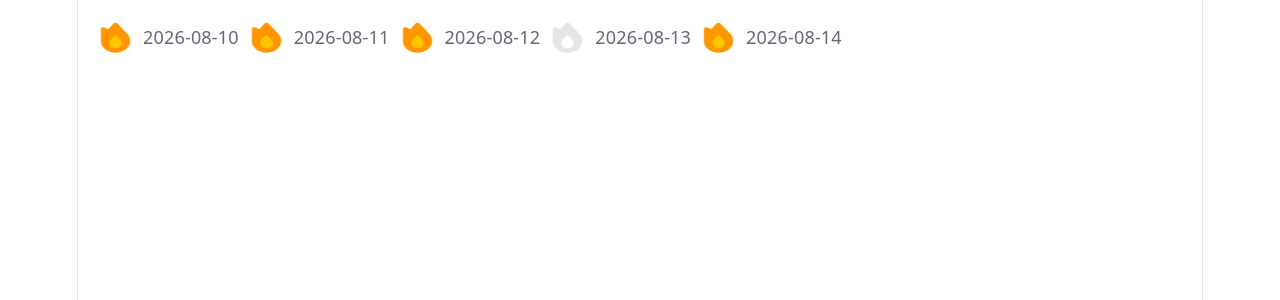
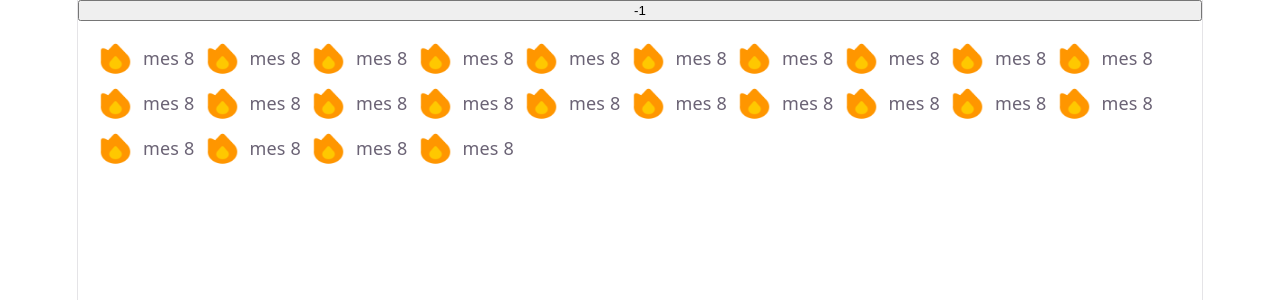
Before and after one commit to malerossi/Proyecto2026_Niura, a React (Vite) app in the folder Niura/: page /racha in a window 1280 px wide. Shown: the top 300 px of the page. Built offline with nearby package versions, Linux system fonts and the light colour scheme.

Commit message:
uaaaaaaaaaaaaaaaaaaaaaaaaaaaaaaaaaaaaaaaaaaaaaaaaaaaaaaa

```diff
--- a/Niura/src/racha.tsx
+++ b/Niura/src/racha.tsx
@@ -1,17 +1,59 @@
 import * as React from 'react';
+import { date } from 'zod';
 
 interface DiaRacha {
-  fecha: string;
+  fecha: Date;
   completado: boolean;
 }
 
-const historialRacha: DiaRacha[] = [
-  { fecha: "2026-08-10", completado: true },
-  { fecha: "2026-08-11", completado: true },
-  { fecha: "2026-08-12", completado: true },
-  { fecha: "2026-08-13", completado: false }, // Este será rojo 🟥
-  { fecha: "2026-08-14", completado: true },
+
+
+export const historialRacha: DiaRacha[] = [
+  // Julio
+  { fecha: new Date("2026-07-15T00:00:00"), completado: true },
+  { fecha: new Date("2026-07-16T00:00:00"), completado: true },
+  { fecha: new Date("2026-07-17T00:00:00"), completado: true },
+  { fecha: new Date("2026-07-18T00:00:00"), completado: true },
+  { fecha: new Date("2026-07-19T00:00:00"), completado: true },
+  { fecha: new Date("2026-07-20T00:00:00"), completado: true },
+  { fecha: new Date("2026-07-21T00:00:00"), completado: true },
+  { fecha: new Date("2026-07-22T00:00:00"), completado: true },
+  { fecha: new Date("2026-07-23T00:00:00"), completado: true },
+  { fecha: new Date("2026-07-24T00:00:00"), completado: true },
+  { fecha: new Date("2026-07-25T00:00:00"), completado: true },
+  { fecha: new Date("2026-07-26T00:00:00"), completado: true },
+  { fecha: new Date("2026-07-27T00:00:00"), completado: true },
+  { fecha: new Date("2026-07-28T00:00:00"), completado: true },
+  { fecha: new Date("2026-07-29T00:00:00"), completado: true },
+  { fecha: new Date("2026-07-30T00:00:00"), completado: true },
+  { fecha: new Date("2026-07-31T00:00:00"), completado: true },
+  // Agosto
+  { fecha: new Date("2026-08-01T00:00:00"), completado: true },
+  { fecha: new Date("2026-08-02T00:00:00"), completado: true },
+  { fecha: new Date("2026-08-03T00:00:00"), completado: true },
+  { fecha: new Date("2026-08-04T00:00:00"), completado: true },
+  { fecha: new Date("2026-08-05T00:00:00"), completado: true },
+  { fecha: new Date("2026-08-06T00:00:00"), completado: true },
+  { fecha: new Date("2026-08-07T00:00:00"), completado: true },
+  { fecha: new Date("2026-08-08T00:00:00"), completado: true },
+  { fecha: new Date("2026-08-09T00:00:00"), completado: true },
+  { fecha: new Date("2026-08-10T00:00:00"), completado: true },
+  { fecha: new Date("2026-08-11T00:00:00"), completado: true },
+  { fecha: new Date("2026-08-12T00:00:00"), completado: true },
+  { fecha: new Date("2026-08-13T00:00:00"), completado: true },
+  { fecha: new Date("2026-08-14T00:00:00"), completado: true },
+  { fecha: new Date("2026-08-15T00:00:00"), completado: true },
+  { fecha: new Date("2026-08-16T00:00:00"), completado: true },
+  { fecha: new Date("2026-08-17T00:00:00"), completado: true },
+  { fecha: new Date("2026-08-18T00:00:00"), completado: true },
+  { fecha: new Date("2026-08-19T00:00:00"), completado: true },
+  { fecha: new Date("2026-08-20T00:00:00"), completado: true },
+  { fecha: new Date("2026-08-21T00:00:00"), completado: true },
+  { fecha: new Date("2026-08-22T00:00:00"), completado: true },
+  { fecha: new Date("2026-08-23T00:00:00"), completado: true },
+  { fecha: new Date("2026-08-24T00:00:00"), completado: true },
 ];
+
 
 export const ListaRacha = () => {
 
@@ -24,23 +66,25 @@ export const ListaRacha = () => {
     }
   }
 
-
+  const [mes, setMes] = React.useState(new Date().getMonth() + 1);
    return (
+    <>
+  <button onClick={() => setMes((c) => c - 1)}>-1</button>
       <div className="contenedor-racha">
-      {historialRacha.map((dia, index) => (
-        <>
+        {historialRacha
+          .filter((dia) => dia.fecha.getMonth() + 1 === mes)
+          .map((dia, index) => (
+            <React.Fragment key={index}>
               <img
-          key={index}
-          className={"cuadrado-verde"}
-          src={`${dia.completado ? '/imagenes/Racha_prendida.png' : '/imagenes/Racha_apagada.png'}`}
-          title={`${dia.fecha}: ${dia.completado ? 'Completado' : 'No completado'}`}
+                className="cuadrado-verde"
+                src={dia.completado ? '/imagenes/Racha_prendida.png' : '/imagenes/Racha_apagada.png'}
+                title={`${dia.fecha.getDate()}/${dia.fecha.getMonth() + 1}: ${
+                  dia.completado ? 'Completado' : 'No completado'
+                }`}
               />
-        <p>
-
-          {dia.fecha}
-        </p>
-       </>
+              <p>mes {dia.fecha.getMonth() + 1}</p>
+            </React.Fragment>
           ))}
-    </div>
+      </div></>
     );
 };
```
Lines whose indentation alone changed are shown as unchanged.
